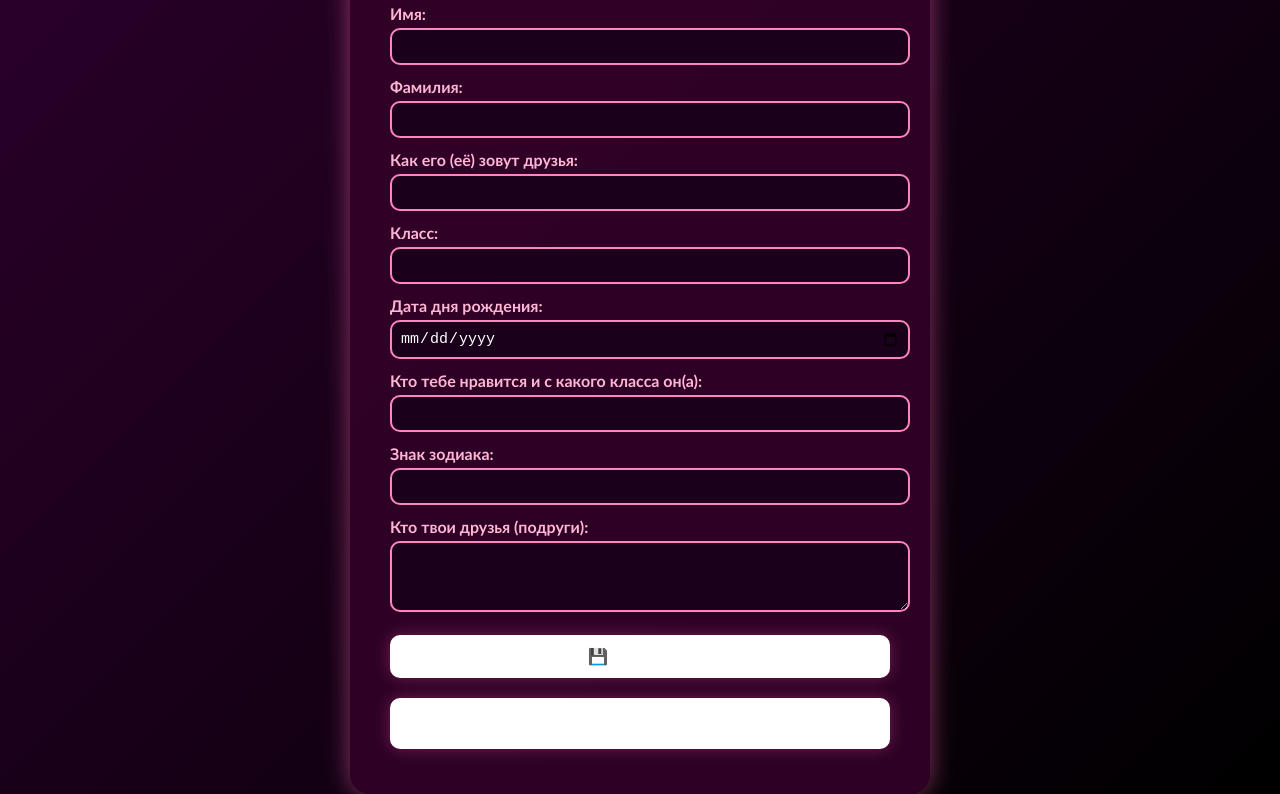
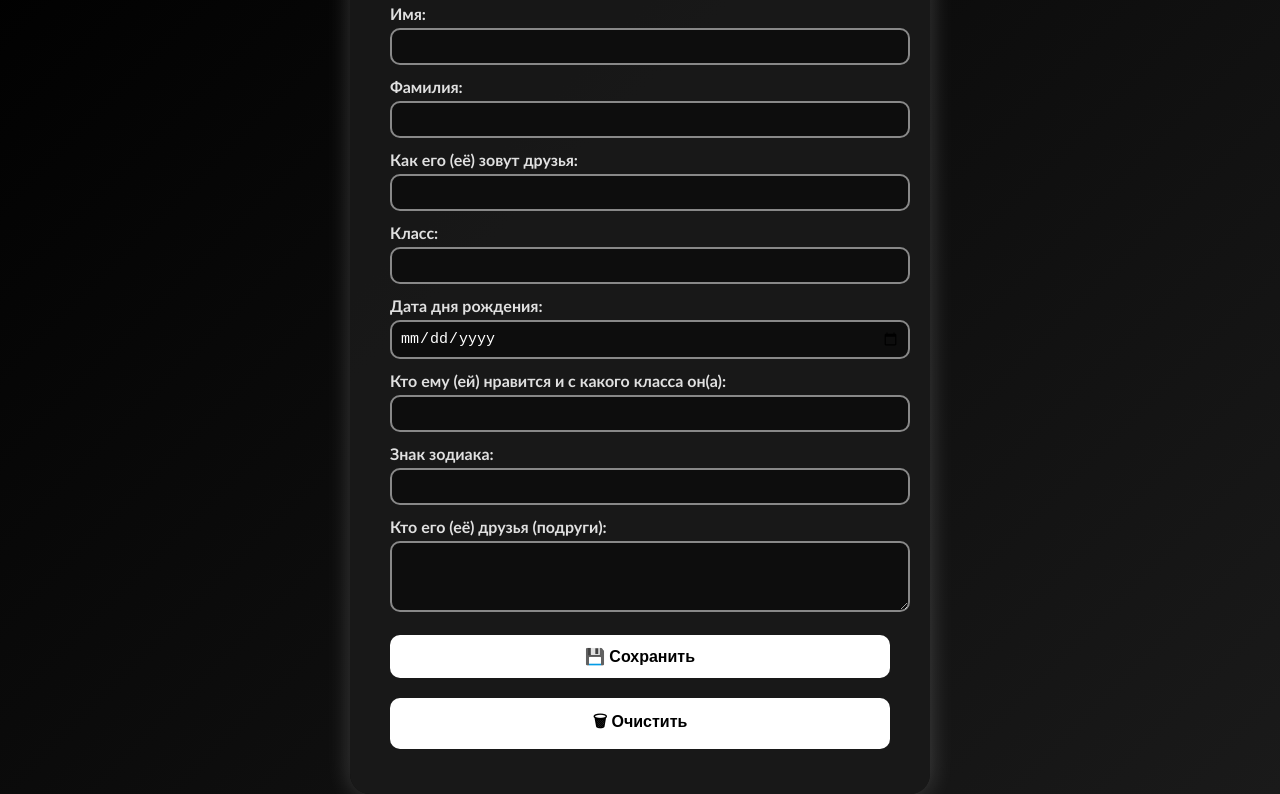
Before and after one commit to sardorberdiboyev1126-ui/anketa, a plain HTML site: page index.html in a window 1280 px wide. Shown: the part 106-900 px from the top of the page. Drawn offline with Linux system fonts and the light colour scheme.

Commit message:
Update index.html

```diff
--- a/index.html
+++ b/index.html
@@ -3,24 +3,24 @@
 <head>
 <meta charset="UTF-8">
 <meta name="viewport" content="width=device-width, initial-scale=1.0">
-<title>Анкета для друзей </title>
+<title>Анкета для друзей</title>
 <style>
     body {
         font-family: 'Trebuchet MS', sans-serif;
-        background: linear-gradient(135deg, #2b002b, #000000);
+        background: linear-gradient(135deg, #000000, #1a1a1a);
         display: flex;
         justify-content: center;
         align-items: center;
         min-height: 100vh;
         margin: 0;
-        color: #fff0f6;
+        color: #f0f0f0;
     }
 
     .container {
-        background: rgba(50, 0, 40, 0.9);
+        background: rgba(25, 25, 25, 0.95);
         padding: 30px 40px;
         border-radius: 20px;
-        box-shadow: 0 0 25px rgba(255, 105, 180, 0.5);
+        box-shadow: 0 0 25px rgba(255, 255, 255, 0.2);
         width: 90%;
         max-width: 500px;
     }
@@ -28,57 +28,57 @@
     h1 {
         text-align: center;
         color: #ffffff;
-        text-shadow: 0 0 10px #ff9bcf;
+        text-shadow: 0 0 10px #ffffff;
         margin-bottom: 20px;
     }
 
     label {
         display: block;
         margin-top: 12px;
-        color: #ffb6d5;
+        color: #e0e0e0;
         font-weight: bold;
     }
 
     input, textarea {
         width: 100%;
         padding: 8px;
-        border: 2px solid #ff85c1;
+        border: 2px solid #888;
         border-radius: 10px;
         margin-top: 5px;
         font-size: 15px;
-        background-color: #1a001a;
+        background-color: #0d0d0d;
         color: #ffffff;
         transition: 0.3s;
     }
 
     input:focus, textarea:focus {
-        border-color: #ffb3da;
+        border-color: #ffffff;
         outline: none;
-        box-shadow: 0 0 10px #ff80b5;
+        box-shadow: 0 0 10px #ffffff;
     }
 
     button {
         margin-top: 20px;
         width: 100%;
         background-color: #ffffff;
-        color: white;
+        color: #000000;
         border: none;
         padding: 12px;
         font-size: 16px;
         border-radius: 10px;
         cursor: pointer;
         transition: 0.3s;
-        box-shadow: 0 0 15px rgba(255, 105, 180, 0.3);
+        font-weight: bold;
     }
 
     button:hover {
-        background-color: #ff70b9;
-        box-shadow: 0 0 20px rgba(255, 150, 200, 0.5);
+        background-color: #dddddd;
+        box-shadow: 0 0 15px rgba(255, 255, 255, 0.4);
     }
 
     .saved {
         margin-top: 15px;
-        color: #9cffb0;
+        color: #b0ffb0;
         text-align: center;
         font-weight: bold;
     }
@@ -86,7 +86,7 @@
 </head>
 <body>
 <div class="container">
-    <h1> Анкета для друзей </h1>
+    <h1>Анкета для друзей</h1>
 
     <form id="friendForm">
         <label>Имя:</label>
@@ -104,13 +104,13 @@
         <label>Дата дня рождения:</label>
         <input type="date" id="birthday">
 
-        <label>Кто тебе нравится и с какого класса он(а):</label>
+        <label>Кто ему (ей) нравится и с какого класса он(а):</label>
         <input type="text" id="crush">
 
         <label>Знак зодиака:</label>
         <input type="text" id="zodiac">
 
-        <label>Кто твои друзья (подруги):</label>
+        <label>Кто его (её) друзья (подруги):</label>
         <textarea id="friends" rows="3"></textarea>
 
         <button type="submit">💾 Сохранить</button>
```
